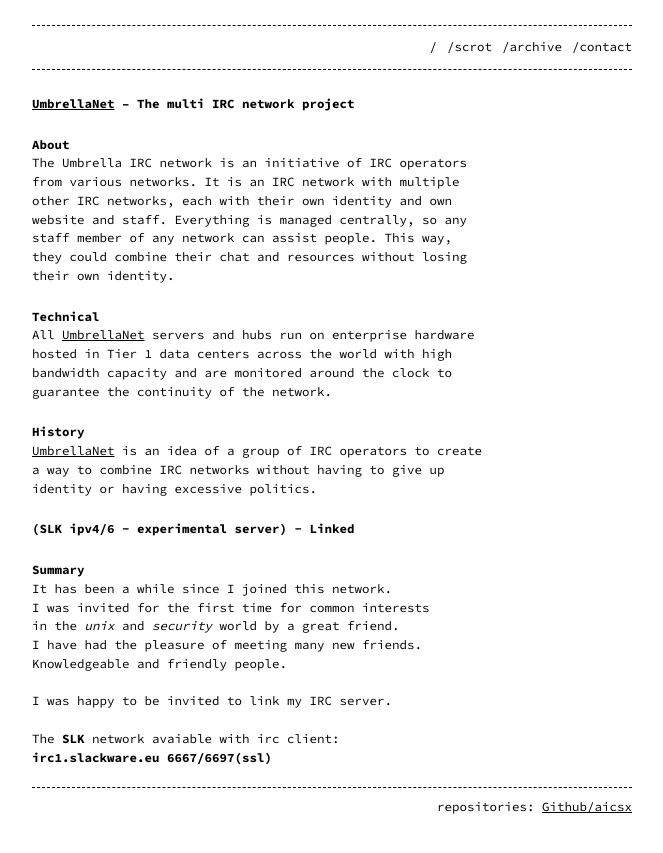
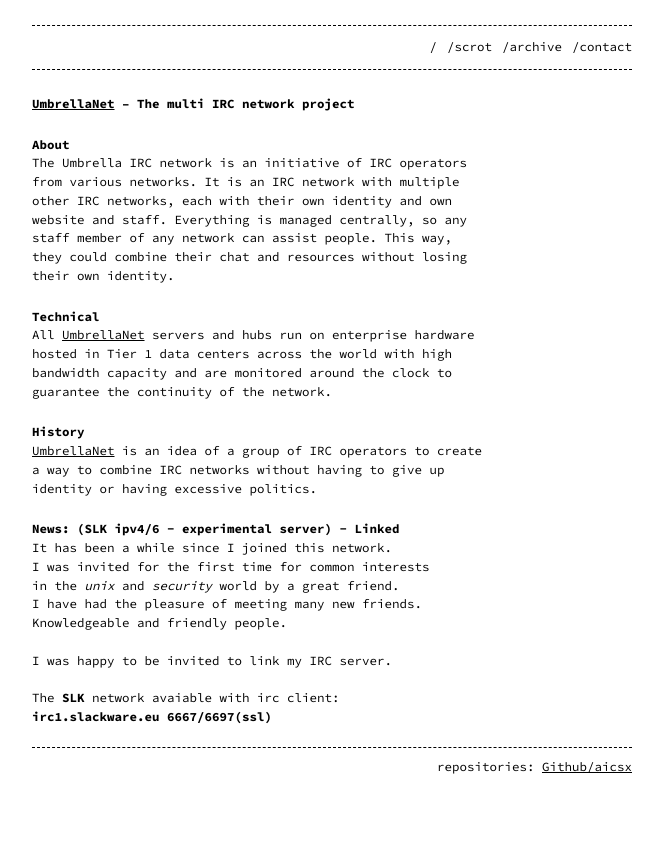
Before and after one commit to aicsx/ax, a Jekyll site: the page built from _posts/2021-08-17-UmbrellaNet-Linked.md, in a window 1280 px wide. Shown: the top 853 px of the page, without its empty margins (308-971 px from the left). Built offline with Jekyll 4.4.1, drawn with Linux system fonts in a browser that asks for light colours.

Commit message:
update posts

```diff
--- a/_posts/2021-08-17-UmbrellaNet-Linked.md
+++ b/_posts/2021-08-17-UmbrellaNet-Linked.md
@@ -22,8 +22,7 @@
 [UmbrellaNet] is an idea of a group of IRC operators to create
 a way to combine IRC networks without having to give up
 identity or having excessive politics.
-# (SLK ipv4/6 - experimental server) - Linked
-## Summary
+# News: (SLK ipv4/6 - experimental server) - Linked
 It has been a while since I joined this network.
 I was invited for the first time for common interests
 in the *unix* and *security* world by a great friend.
```
